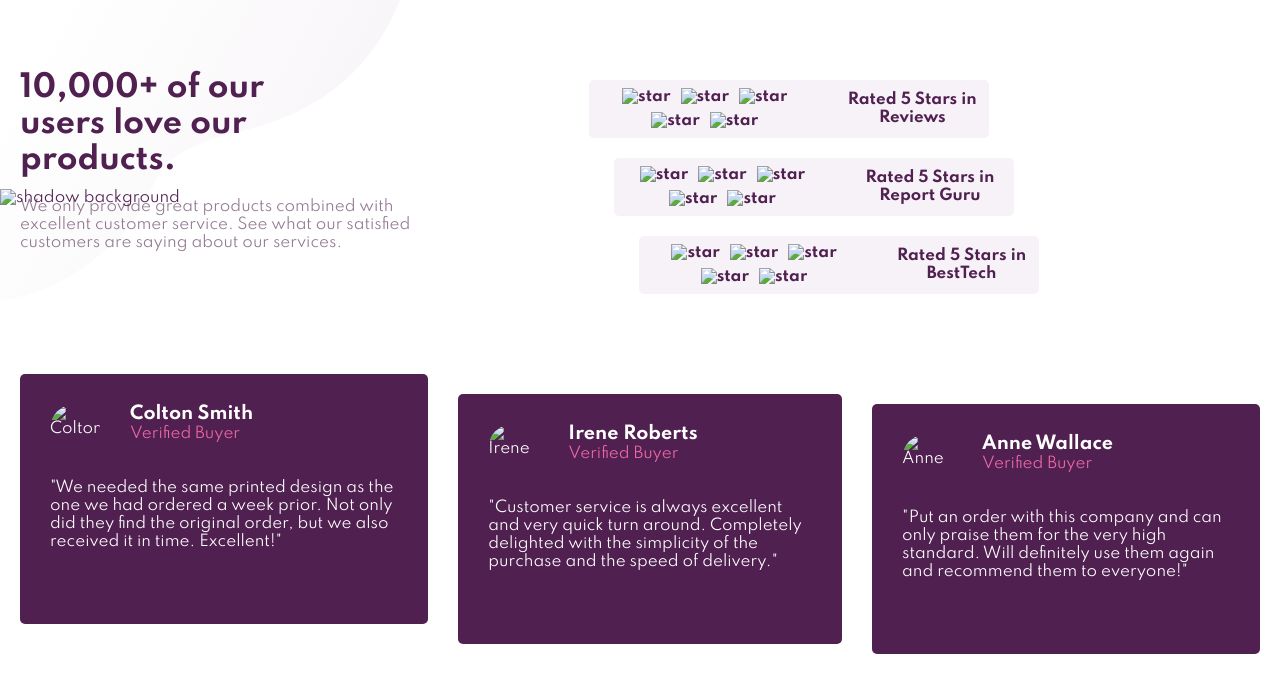
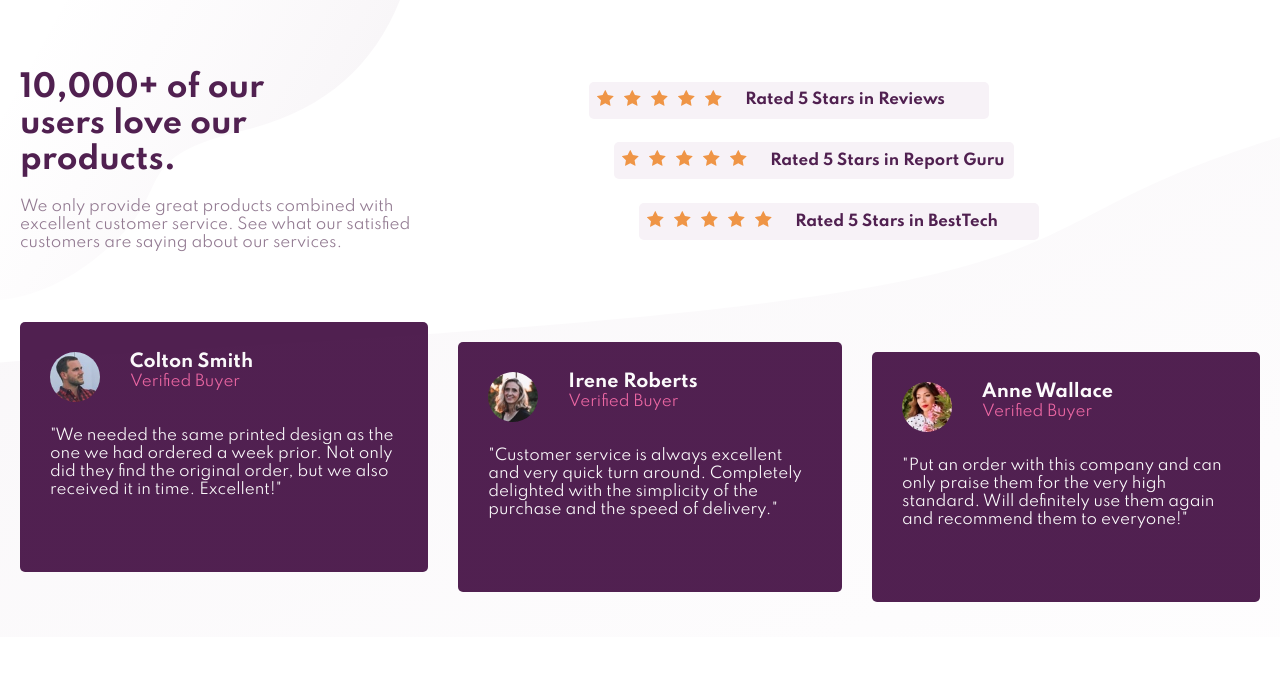
Before and after one commit to vasilemidrigan/social-prof-section, a plain HTML site: page index.html in a window 1280 px wide. Drawn offline with Linux system fonts and the light colour scheme; files whose address does not match are found by name.

Commit message:
fixing the issue with paths to .svg files

```diff
--- a/index.html
+++ b/index.html
@@ -47,76 +47,31 @@
       <div class="stars">
         <div class="info firstSection">
           <div class="star-icon">
-            <img
-              src="../social-proof-section-master/images/icon-star.svg"
-              alt="star"
-            />
-            <img
-              src="../social-proof-section-master/images/icon-star.svg"
-              alt="star"
-            />
-            <img
-              src="../social-proof-section-master/images/icon-star.svg"
-              alt="star"
-            />
-            <img
-              src="../social-proof-section-master/images/icon-star.svg"
-              alt="star"
-            />
-            <img
-              src="../social-proof-section-master/images/icon-star.svg"
-              alt="star"
-            />
+            <img src="images/icon-star.svg" alt="star" />
+            <img src="images/icon-star.svg" alt="star" />
+            <img src="images/icon-star.svg" alt="star" />
+            <img src="images/icon-star.svg" alt="star" />
+            <img src="images/icon-star.svg" alt="star" />
           </div>
           Rated 5 Stars in Reviews
         </div>
         <div class="info secondSection">
           <div class="star-icon">
-            <img
-              src="../social-proof-section-master/images/icon-star.svg"
-              alt="star"
-            />
-            <img
-              src="../social-proof-section-master/images/icon-star.svg"
-              alt="star"
-            />
-            <img
-              src="../social-proof-section-master/images/icon-star.svg"
-              alt="star"
-            />
-            <img
-              src="../social-proof-section-master/images/icon-star.svg"
-              alt="star"
-            />
-            <img
-              src="../social-proof-section-master/images/icon-star.svg"
-              alt="star"
-            />
+            <img src="images/icon-star.svg" alt="star" />
+            <img src="images/icon-star.svg" alt="star" />
+            <img src="images/icon-star.svg" alt="star" />
+            <img src="images/icon-star.svg" alt="star" />
+            <img src="images/icon-star.svg" alt="star" />
           </div>
           Rated 5 Stars in Report Guru
         </div>
         <div class="info thirdSection">
           <div class="star-icon">
-            <img
-              src="../social-proof-section-master/images/icon-star.svg"
-              alt="star"
-            />
-            <img
-              src="../social-proof-section-master/images/icon-star.svg"
-              alt="star"
-            />
-            <img
-              src="../social-proof-section-master/images/icon-star.svg"
-              alt="star"
-            />
-            <img
-              src="../social-proof-section-master/images/icon-star.svg"
-              alt="star"
-            />
-            <img
-              src="../social-proof-section-master/images/icon-star.svg"
-              alt="star"
-            />
+            <img src="images/icon-star.svg" alt="star" />
+            <img src="images/icon-star.svg" alt="star" />
+            <img src="images/icon-star.svg" alt="star" />
+            <img src="images/icon-star.svg" alt="star" />
+            <img src="images/icon-star.svg" alt="star" />
           </div>
           Rated 5 Stars in BestTech
         </div>
@@ -125,10 +80,7 @@
       <div class="feedbacks">
         <div class="block first">
           <div class="feedback-id">
-            <img
-              src="../social-proof-section-master/images/image-colton.jpg"
-              alt="Colton"
-            />
+            <img src="images/image-colton.jpg" alt="Colton" />
             <div class="name-status">
               <h3>Colton Smith</h3>
               <span> Verified Buyer </span>
@@ -142,10 +94,7 @@
         </div>
         <div class="block second">
           <div class="feedback-id">
-            <img
-              src="../social-proof-section-master/images/image-irene.jpg"
-              alt="Irene"
-            />
+            <img src="images/image-irene.jpg" alt="Irene" />
             <div class="name-status">
               <h3>Irene Roberts</h3>
               <span> Verified Buyer </span>
@@ -159,10 +108,7 @@
         </div>
         <div class="block third">
           <div class="feedback-id">
-            <img
-              src="../social-proof-section-master/images/image-anne.jpg"
-              alt="Anne"
-            />
+            <img src="images/image-anne.jpg" alt="Anne" />
             <div class="name-status">
               <h3>Anne Wallace</h3>
               <span> Verified Buyer </span>
@@ -179,7 +125,7 @@
     <!-- SVG Background Bottom Side -->
     <img
       class="background bottom"
-      src="../social-proof-section-master/images/bg-pattern-bottom-mobile.svg"
+      src="images/bg-pattern-bottom-mobile.svg"
       alt="shadow background"
     />
   </body>
```
